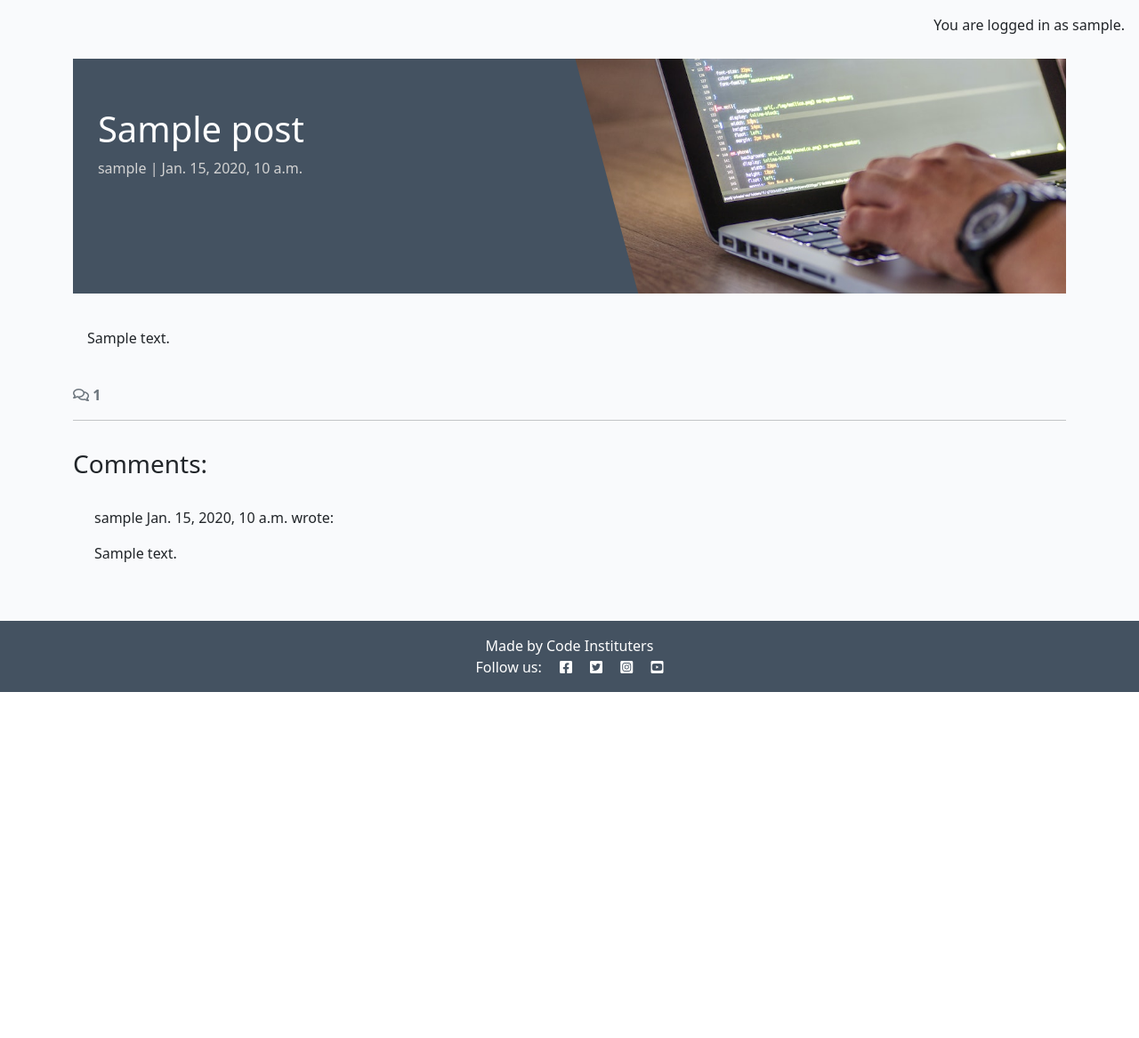
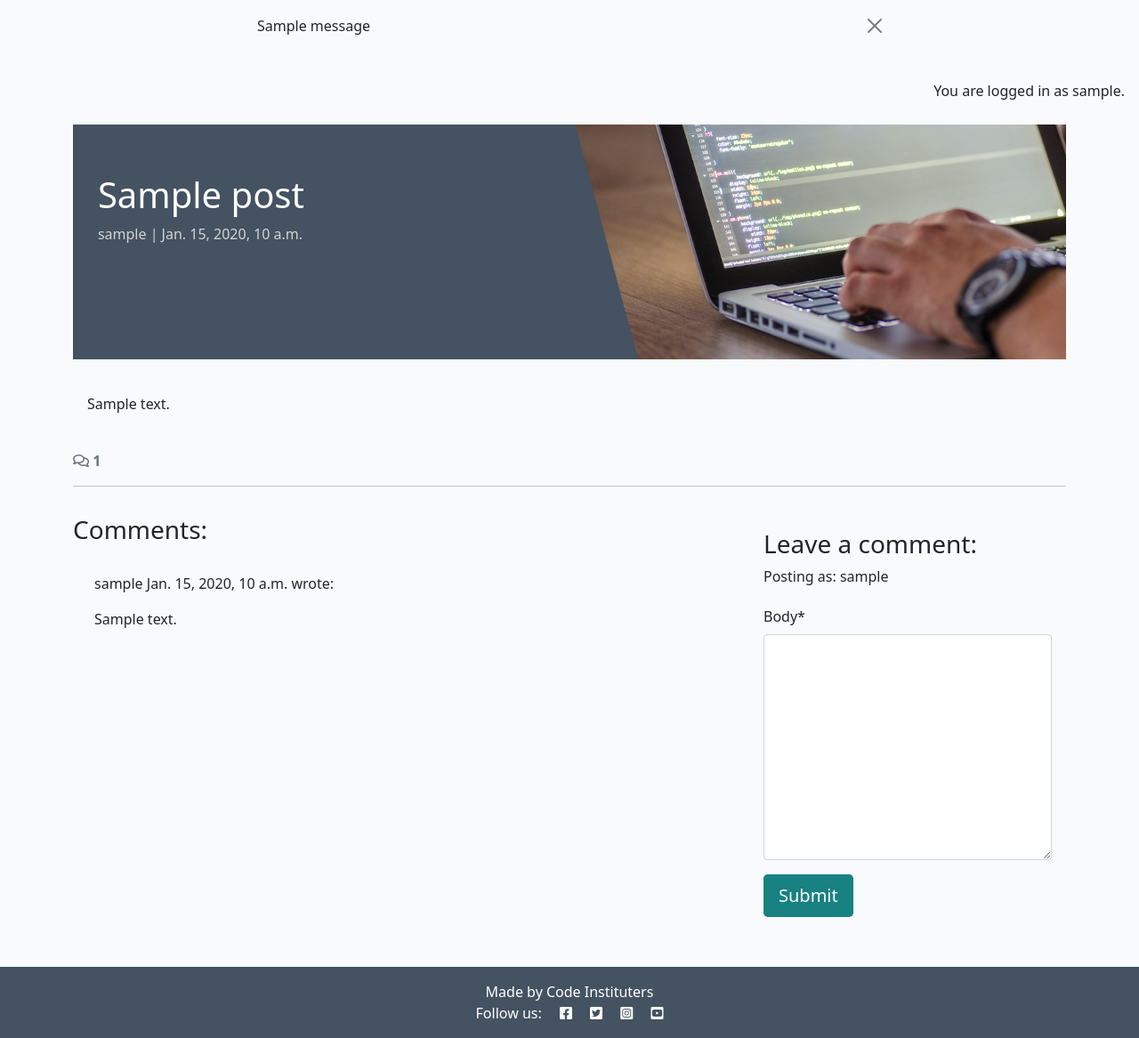
Before and after one commit to olletidblom/django-blog, a Django app: a page that uses templates/base.html in a window 1280 px wide. Shown: the part 60-1227 px from the top of the page at 89% size. Before the commit the page ends 838 px from the top, so only its background shows below. Run offline with Django 4.2, Linux system fonts and the light colour scheme; a user stored in the database is signed in; tables that the repository leaves empty hold one stand-in row (values such as "Sample post"); one stand-in notice (Sample message) is shown; parts of the project's set-up code (start-up, migrations or seed data) failed here and were passed over; some libraries are stand-ins or nearby versions.

Commit message:
added worked on comments

```diff
--- /dev/null
+++ b/blog/forms.py
@@ -0,0 +1,9 @@
+from .models import Comment
+from django import forms
+
+
+class CommentForm(forms.ModelForm):
+
+    class Meta:
+        model = Comment
+        fields = ("body",)
--- a/blog/templates/blog/post_detail.html
+++ b/blog/templates/blog/post_detail.html
@@ -1,5 +1,6 @@
 {% extends 'base.html' %} {% block content %}
 {% load static %}
+{% load crispy_forms_tags %}
 
 <div class="masthead">
     <div class="container">
@@ -71,6 +72,24 @@
         {% endfor %}
       </div>
     </div>
+     <!-- Creating New Comments -->
+     <div class="col-md-4 card mb-4 mt-3">
+      <div class="card-body">
+        {% if user.is_authenticated %}
+        <h3>Leave a comment:</h3>
+        <p>Posting as: {{ user.username }}</p>
+        <form id="commentForm" method="post"
+          style="margin-top: 1.3em;">
+          {{ comment_form | crispy }}
+          {% csrf_token %}
+          <button id="submitButton" type="submit"
+            class="btn btn-signup btn-lg">Submit</button>
+        </form>
+        {% else %}
+        <p>Log in to leave a comment</p>
+        {% endif %}
+      </div>
+    </div>
   </div>
 </div>
 
--- a/blog/views.py
+++ b/blog/views.py
@@ -2,7 +2,8 @@ from django.shortcuts import render, get_object_or_404
 
 from django.views import generic
 from .models import Post
-
+from .forms import CommentForm
+from django.contrib import messages
 # Create your views here.
 
 class PostList(generic.ListView):
@@ -11,30 +12,33 @@ class PostList(generic.ListView):
     paginate_by = 6
 
 def post_detail(request, slug):
-    """
-    Display an individual :model:`blog.Post`.
-
-    **Context**
-
-    ``post``
-        An instance of :model:`blog.Post`.
-
-    **Template:**
-
-    :template:`blog/post_detail.html`
-    """
 
     queryset = Post.objects.filter(status=1)
     post = get_object_or_404(queryset, slug=slug)
     comments = post.comments.all().order_by("-created_on")
     comment_count = post.comments.filter(approved=True).count()
 
+    if request.method == "POST":
+        comment_form = CommentForm(data=request.POST)
+
+        if comment_form.is_valid():
+            comment = comment_form.save(commit=False)
+            comment.author = request.user
+            comment.post = post
+            comment.save()
+            messages.add_message(
+                request, messages.SUCCESS,
+                'Comment submitted and awaiting approval')
+    comment_form = CommentForm()
+
     return render(
         request,
         "blog/post_detail.html",
         {"post": post,
          "comments": comments,
-         "comment_count": comment_count
+         "comment_count": comment_count,
+         "comment_form": comment_form,
+
          },
 
 
--- a/codestar/settings.py
+++ b/codestar/settings.py
@@ -47,6 +47,8 @@ INSTALLED_APPS = [
     'allauth.account',
     'allauth.socialaccount',
     'django_summernote',
+    'crispy_forms',
+    'crispy_bootstrap5',
     'blog',
     'about',
 
@@ -56,8 +58,8 @@ SITE_ID = 1
 LOGIN_REDIRECT_URl = '/'
 LOGOUT_REDIRECT_URL = '/'
 
-
-
+CRISPY_ALLOWED_TEMPLATE_PACKS = "bootstrap5"
+CRISPY_TEMPLATE_PACK = "bootstrap5"
 
 MIDDLEWARE = [
     'django.middleware.security.SecurityMiddleware',
--- a/requirements.txt
+++ b/requirements.txt
@@ -4,11 +4,13 @@ cachetools==5.5.0
 certifi==2024.12.14
 cffi==1.17.1
 charset-normalizer==3.4.0
+crispy-bootstrap5==0.7
 cryptography==44.0.0
 defusedxml==0.7.1
 dj-database-url==0.5.0
 Django==4.2.17
 django-allauth==0.57.2
+django-crispy-forms==2.3
 django-summernote==0.8.20.0
 google-auth==2.37.0
 google-auth-oauthlib==1.2.1
--- a/templates/base.html
+++ b/templates/base.html
@@ -1,9 +1,9 @@
 {% load static %}
 {% url 'home' as home_url %}
 {% url 'about' as about_url %}
-{% url 'account_login' as login_url %}
+{%url 'account_login' as login_url %}
 {% url 'account_signup' as signup_url %}
-{% url 'account_logout' as logout_url %}
+{%url 'account_logout' as logout_url %}
 <!doctype html>
 <html class="h-100" lang="en">
   <head>
@@ -114,16 +114,30 @@
         </div>
       </div>
     </nav>
+    <div class="container">
+      <div class="row">
+        <div class="col-md-8 offset-md-2">
+          {% for message in messages %}
+          <div class="alert {{ message.tags }} alert-dismissible fade show" id="msg" role="alert">
+            {{ message | safe }}
+            <button type="button" class="btn-close"  data-bs-dismiss="alert" aria-label="Close"> </button>
+          </div>
+          {% endfor %}
+        </div>
+      </div>
+    </div>
 
     <main class="flex-shrink-0 main-bg">
       {% if user.is_authenticated %}
-      <p class="text-end m-3">You are logged in as {{ user }}.<p>
-      {% else %}
-      <p class="text-end m-3">You are not logged in. <p>
-      {%endif%}
-      {% block content %}
-      <!-- Content Goes here -->
-      {% endblock content %}
+      <p class="text-end m-3">You are logged in as {{ user }}.</p>
+      <p>{% else %}</p>
+
+      <p class="text-end m-3">You are not logged in.</p>
+      <p>
+        {%endif%} {% block content %}
+        <!-- Content Goes here -->
+        {% endblock content %}
+      </p>
     </main>
 
     <!-- Footer -->
```
Also changed, not shown: 1 other file.
